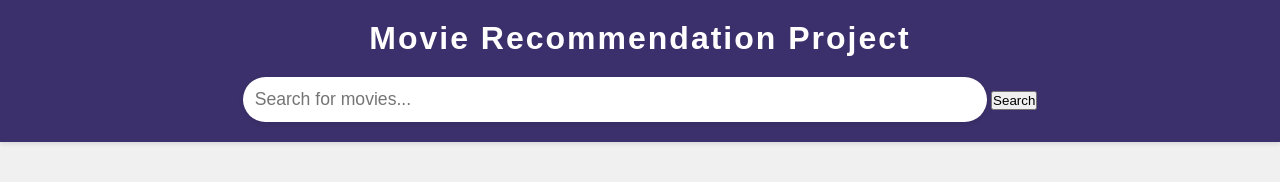
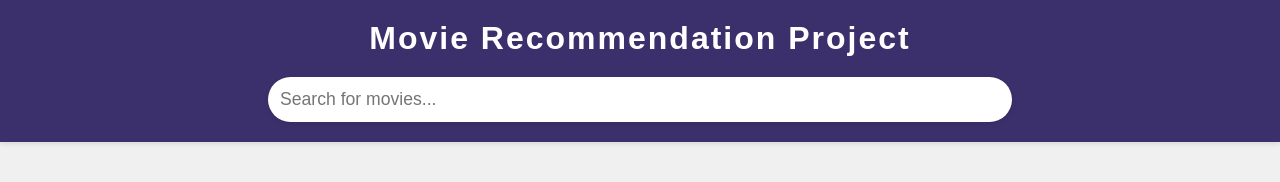
Before and after one commit to tanujpathak2513/project, a plain HTML site: page Index.html in a window 1280 px wide. Drawn offline with Linux system fonts and the light colour scheme.

Commit message:
Update Index.html

```diff
--- a/Index.html
+++ b/Index.html
@@ -12,7 +12,6 @@
     <header>
         <h1>Movie Recommendation Project</h1>
         <input type="text" id="searchInput" placeholder="Search for movies...">
-        <button onclick="getMovies()">Search</button>
     </header>
     <main id="movieContainer">
         <!-- Movie results will be displayed here -->
```
